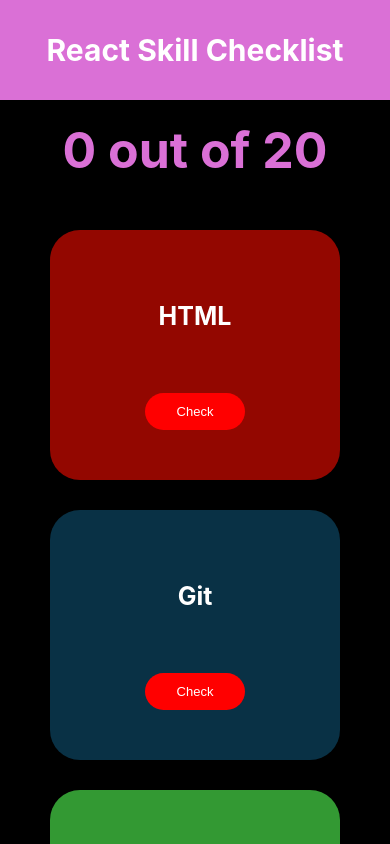
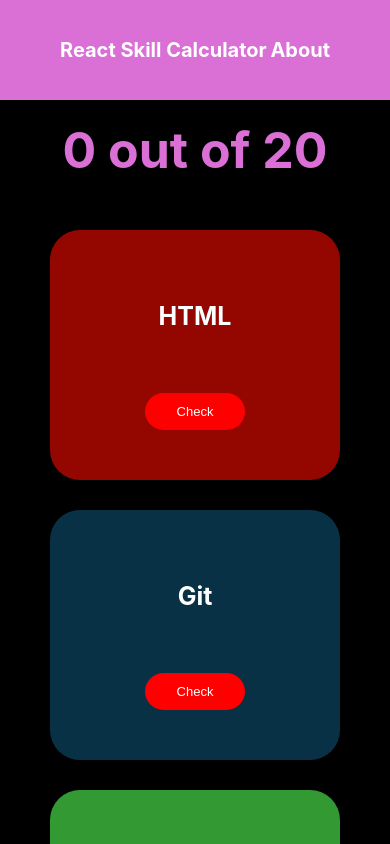
Before and after one commit to danielcarlman/skillcalculator, a React (Create React App) app: page / in a window 390 px wide. Shown: the top 844 px of the page. Built offline with nearby package versions, Linux system fonts and the light colour scheme.

Commit message:
Changed navbar and used media queries for font-size

```diff
--- a/src/Components/Navbar/index.js
+++ b/src/Components/Navbar/index.js
@@ -4,7 +4,8 @@
 export default function Navbar() {
   return (
     <C.Container>
-      <C.Title>React Skill Checklist</C.Title>
+      <C.NavbarItem>React Skill Calculator</C.NavbarItem>
+      <C.NavbarItem>About</C.NavbarItem>
     </C.Container>
   );
 }
--- a/src/Components/Navbar/styles.js
+++ b/src/Components/Navbar/styles.js
@@ -4,14 +4,19 @@
   display: flex;
   flex-direction: row;
   align-items: center;
-  justify-content: center;
+  justify-content: space-between;
   height: 10rem;
   width: 100%;
   background: orchid;
+  padding: 2rem 6rem;
 `;
 
-const Title = styled.h1`
+const NavbarItem = styled.h1`
   font-size: 3rem;
+
+  @media screen and (max-width: 600px) {
+    font-size: 2rem;
+  }
 `;
 
-export { Container, Title };
+export { Container, NavbarItem };
```
Also changed, not shown: src/Components/Navbar/assets/logo.png (deleted), src/Components/Navbar/assets/logo_.png (deleted).
